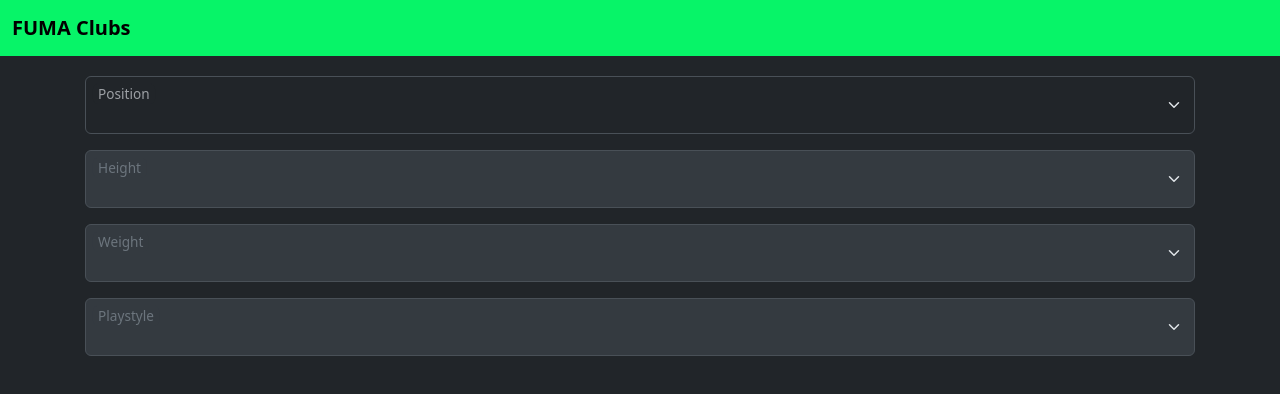
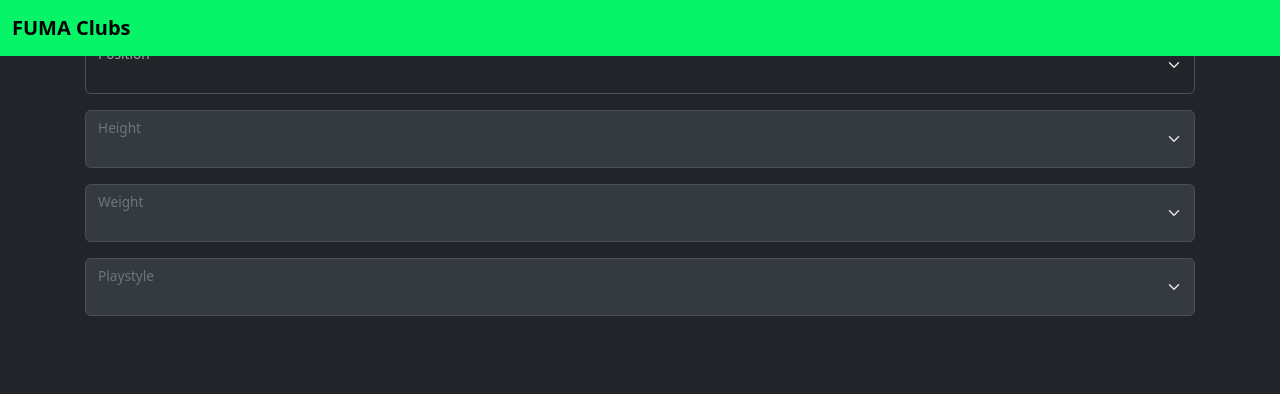
Before and after one commit to garrytrinder/fuma-clubs, a React (Vite) app: page / in a window 1280 px wide. Shown: the top 394 px of the page. Built offline with nearby package versions, Linux system fonts and the light colour scheme.

Commit message:
Update padding in main container

```diff
--- a/src/scss/styles.scss
+++ b/src/scss/styles.scss
@@ -51,5 +51,5 @@
 }
 
 main.container {
-  padding: 60px 15px 0;
+  padding: 20px 15px 0;
 }
```
